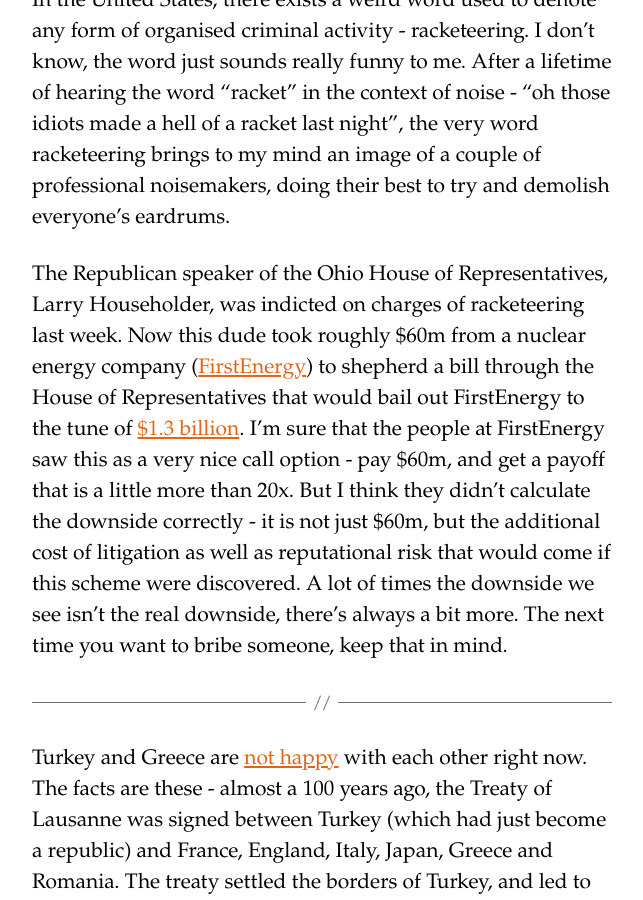
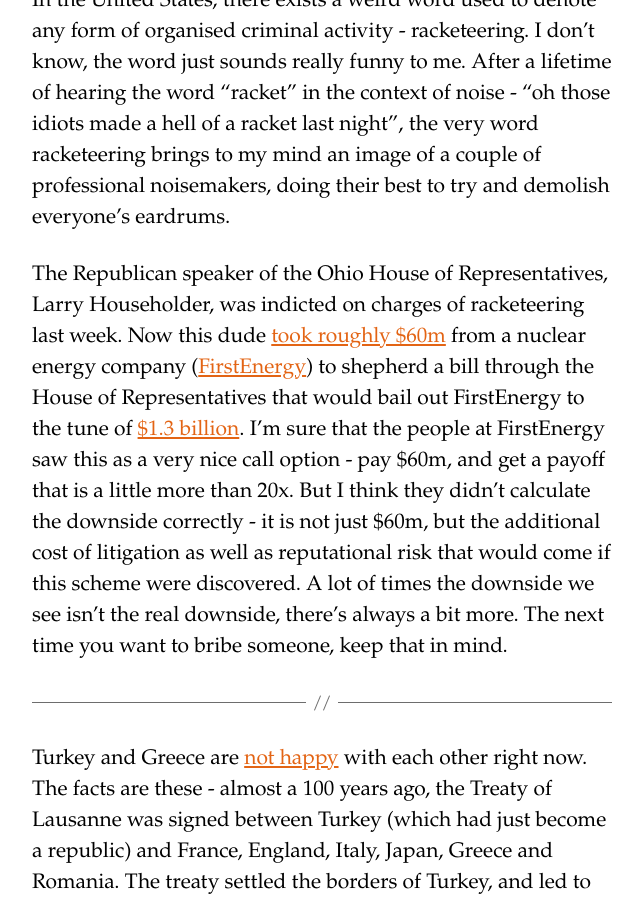
Before and after one commit to siddhantpyasi/siddhantpyasi.github.io, a Jekyll site: the page built from _posts/dailysomething/2020-08-02-DST00018.md, in a window 1280 px wide and 900 px high, scrolled down 716 px. Shown: the whole window, without its empty margins (318-961 px from the left). Built offline with Jekyll 4.4.1, drawn with Linux system fonts in a browser that asks for light colours; some of the changed lines change nothing that is shown.

Commit message:
Updated DST 18 with a link

```diff
--- a/_posts/dailysomething/2020-08-02-DST00018.md
+++ b/_posts/dailysomething/2020-08-02-DST00018.md
@@ -12,7 +12,7 @@ ____
 
 In the United States, there exists a weird word used to denote any form of organised criminal activity - racketeering. I don't know, the word just sounds really funny to me. After a lifetime of hearing the word "racket" in the context of noise - "oh those idiots made a hell of a racket last night", the very word racketeering brings to my mind an image of a couple of professional noisemakers, doing their best to try and demolish everyone's eardrums.
 
-The Republican speaker of the Ohio House of Representatives, Larry Householder, was indicted on charges of racketeering last week. Now this dude took roughly \$60m from a nuclear energy company ([FirstEnergy](https://www.firstenergycorp.com/fehome.html.html){:target="_blank"}) to shepherd a bill through the House of Representatives that would bail out FirstEnergy to the tune of [\$1.3 billion](https://www.usatoday.com/story/news/politics/2020/07/30/larry-householder-indicted-bribery-case-house-speaker-job-stripped/5544693002/){:target="_blank"}. I'm sure that the people at FirstEnergy saw this as a very nice call option - pay \$60m, and get a payoff that is a little more than 20x. But I think they didn't calculate the downside correctly - it is not just \$60m, but the additional cost of litigation as well as reputational risk that would come if this scheme were discovered. A lot of times the downside we see isn't the real downside, there's always a bit more. The next time you want to bribe someone, keep that in mind.
+The Republican speaker of the Ohio House of Representatives, Larry Householder, was indicted on charges of racketeering last week. Now this dude [took roughly \$60m](https://www.newarkadvocate.com/story/news/local/2020/08/02/fbi-claims-householder-60-m-into-1-3-b-energy-bailout-personal-gain/5556655002/) from a nuclear energy company ([FirstEnergy](https://www.firstenergycorp.com/fehome.html.html){:target="_blank"}) to shepherd a bill through the House of Representatives that would bail out FirstEnergy to the tune of [\$1.3 billion](https://www.usatoday.com/story/news/politics/2020/07/30/larry-householder-indicted-bribery-case-house-speaker-job-stripped/5544693002/){:target="_blank"}. I'm sure that the people at FirstEnergy saw this as a very nice call option - pay \$60m, and get a payoff that is a little more than 20x. But I think they didn't calculate the downside correctly - it is not just \$60m, but the additional cost of litigation as well as reputational risk that would come if this scheme were discovered. A lot of times the downside we see isn't the real downside, there's always a bit more. The next time you want to bribe someone, keep that in mind.
 
 _____
 
```
